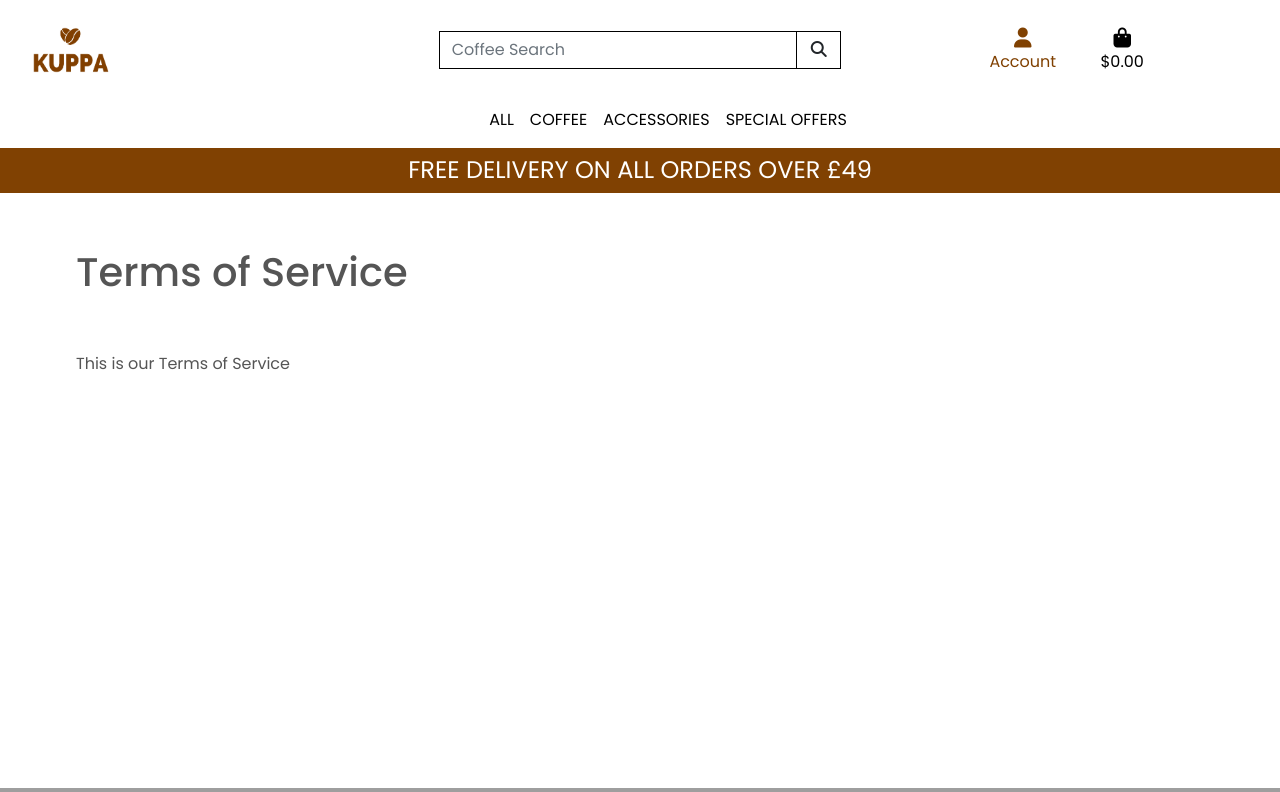
After one commit to Code-Institute-Submissions/joshcallawaydev-kuppa_AugResub, a Django app: page /terms/ in a window 1280 px wide. The commit adds this page. Shown: the top 792 px of the page. Run offline with Django 3.2, Linux system fonts and the light colour scheme; parts of the project's set-up code (start-up, migrations or seed data) failed here and were passed over; some libraries are stand-ins or nearby versions; grey boxes are pictures that could not be loaded.

Commit message:
Added links to privacy and terms

```diff
--- /dev/null
+++ b/home/templates/home/terms_of_server.html
@@ -0,0 +1,27 @@
+{% extends "base.html" %}
+{% load static %}
+
+{% block page_header %}
+<div class="header-container">
+    <div class="row">
+        <div class="col"></div>
+    </div>
+</div>
+{% endblock %}
+
+{% block content %}
+
+<div class="container">
+    <div class="row">
+        <div class="col-12">
+            <h1>Terms of Service</h1>
+        </div>
+    </div>
+    <div class="row">
+        <div class="col-12">
+            <p class="mt-5">This is our Terms of Service</p>
+        </div>
+    </div>
+</div>
+
+{% endblock %}
--- a/home/urls.py
+++ b/home/urls.py
@@ -3,5 +3,7 @@ from django.urls import path
 from . import views
 
 urlpatterns = [
-    path('', views.index, name='home')
+    path('', views.index, name='home'),
+    path('terms/', views.terms_of_server, name='terms_of_server'),
+    path('privacy/', views.privacy_policy, name='privacy_policy')
 ]
--- a/home/views.py
+++ b/home/views.py
@@ -6,3 +6,13 @@ def index(request):
     """A view to return the index page"""
 
     return render(request, 'home/index.html')
+
+
+def terms_of_server(request):
+    """ a page for the site terms of service"""
+    return render(request, 'home/terms_of_server.html')
+
+
+def privacy_policy(request):
+    """link to privacy policy"""
+    return render(request, 'home/privacy_policy.html')
--- a/templates/base.html
+++ b/templates/base.html
@@ -179,7 +179,10 @@
                 <div class="col-12 col-md-4 px-5 pt-5 mx-0">
                     <h5 class="display-6 pb-5">Contact</h5>
                     <a href="mailto:hello@fullstackjosh.com" class="text-black">hello@kuppa.com</a>
-                    <p>02310 123456</p>
+                    <p class="m-0" 02310 123456</p>
+                        <a class="text-black" href="{% url 'terms_of_server' %}">Terms of Service</a>
+                        <br>
+                        <a class="text-black" href="{% url 'privacy_policy' %}">Privacy Policy</a>
                 </div>
                 <div class="col-12 col-md-4 px-5 pt-5 mx-0">
                     <h5 class="display-6 pb-5">Socials</h5>
```
Also changed, not shown: home/templates/home/privacy_policy.html (added, +27 -0 lines).
